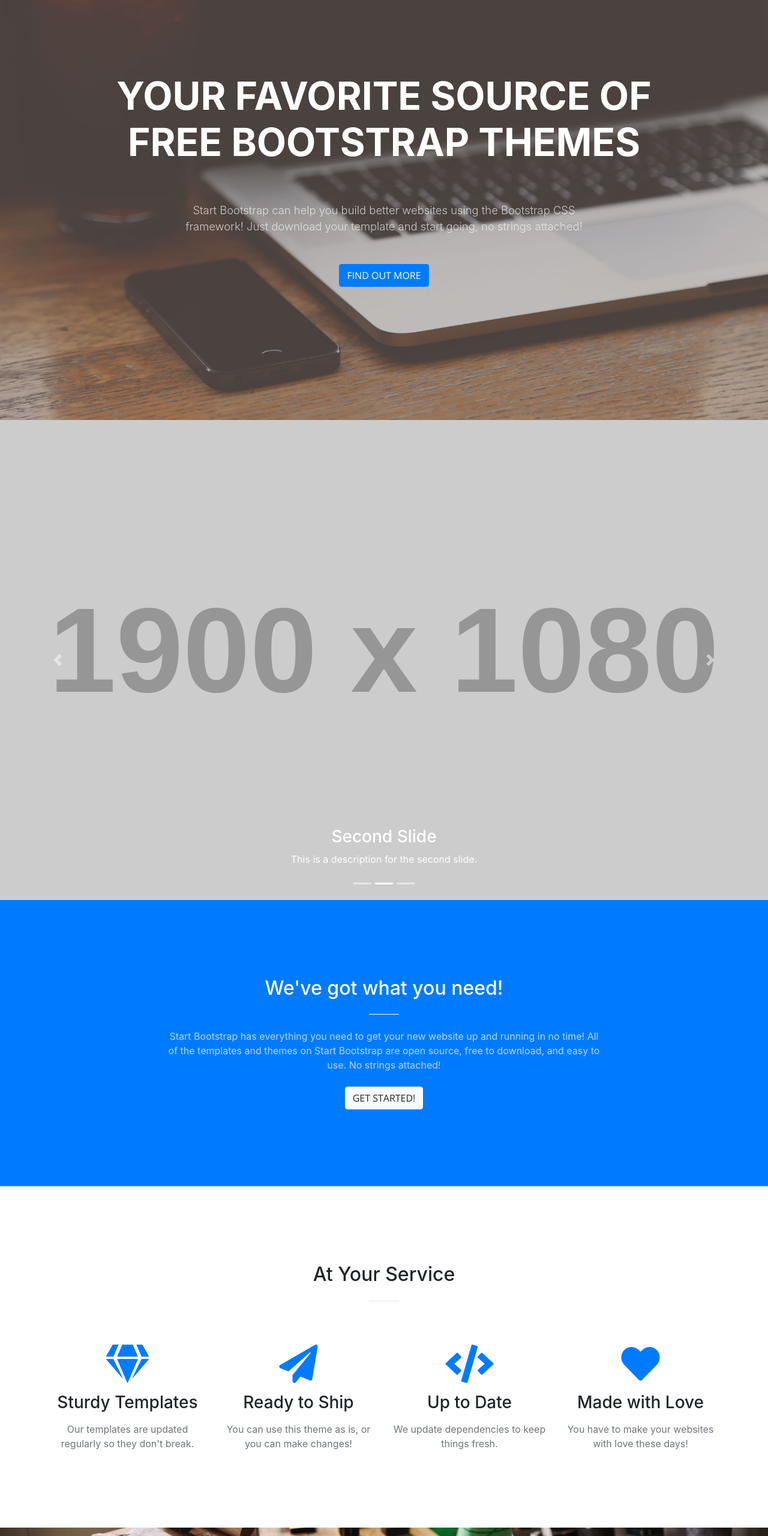
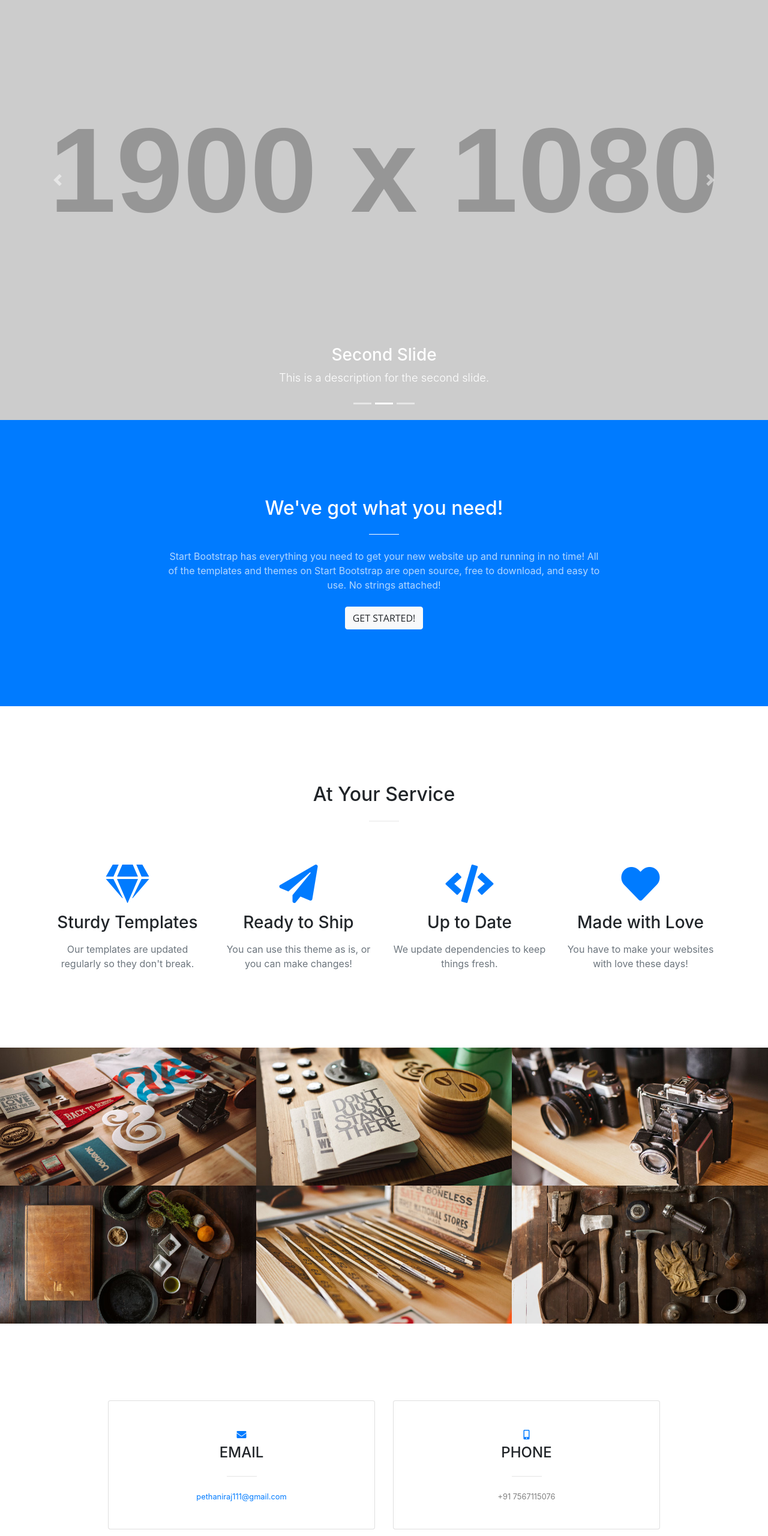
Before and after one commit to pethaniakshay/Raj-Portfolio, a website with bundled scripts: page index.html in a window 1280 px wide. Shown: the part 100-2660 px from the top of the page at 60% size. Built offline with nearby package versions, Linux system fonts and the light colour scheme; placeholder pictures from the web are drawn by us.

Commit message:
Update the site design

```diff
--- a/css/creative.css
+++ b/css/creative.css
@@ -178,7 +178,7 @@ img::-moz-selection {
 header.masthead {
   padding-top: 10rem;
   padding-bottom: calc(10rem - 56px);
-  background-image: url("../img/header.jpg");
+  /* background-image: url("../img/header.jpg"); */
   background-position: center center;
   background-size: cover;
 }
--- a/index.html
+++ b/index.html
@@ -22,7 +22,7 @@
     <link href="vendor/magnific-popup/magnific-popup.css" rel="stylesheet">
 
     <!-- Custom styles for this template -->
-    <link href="css/creative.min.css" rel="stylesheet">
+    <link href="css/creative.css" rel="stylesheet">
 
     <!-- Custom styles for this template -->
     <link href="css/full-slider.css" rel="stylesheet">
@@ -60,8 +60,8 @@
       </div>
     </nav>
 
-    <header class="masthead text-center text-white d-flex">
-      <div class="container my-auto">
+    <header class="masthead">
+      <!-- <div class="container my-auto">
         <div class="row">
           <div class="col-lg-10 mx-auto">
             <h1 class="text-uppercase">
@@ -74,9 +74,7 @@
             <a class="btn btn-primary btn-xl js-scroll-trigger" href="#about">Find Out More</a>
           </div>
         </div>
-      </div>
-    </header>
-
+      </div> -->
       <div id="gallary">
         <div id="carouselExampleIndicators" class="carousel slide" data-ride="carousel">
           <ol class="carousel-indicators">
@@ -117,8 +115,7 @@
           </a>
         </div>
       </div>
-
-
+    </header>
 
     <section class="bg-primary" id="about">
       <div class="container">
@@ -273,17 +270,17 @@
       </div>
     </section>
 
-    <section class="bg-dark text-white">
+    <!-- <section class="bg-dark text-white">
       <div class="container text-center">
         <h2 class="mb-4">Free Download at Start Bootstrap!</h2>
         <a class="btn btn-light btn-xl sr-button" href="http://startbootstrap.com/template-overviews/creative/">Download Now!</a>
       </div>
-    </section>
+    </section> -->
 
     <section id="contact">
       <div class="container">
         <div class="row">
-          <div class="col-md-4 mb-3 mb-md-0">
+          <!-- <div class="col-md-4 mb-3 mb-md-0">
             <div class="card py-4 h-100">
               <div class="card-body text-center">
                 <i class="fas fa-map-marked-alt text-primary mb-2"></i>
@@ -292,8 +289,8 @@
                 <div class="small text-black-50">Takudi Para Jetpur</div>
               </div>
             </div>
-          </div>
-          <div class="col-md-4 mb-3 mb-md-0">
+          </div> -->
+          <div class="offset-md-1 col-md-5 mb-3 mb-md-0">
             <div class="card py-4 h-100">
               <div class="card-body text-center">
                 <i class="fas fa-envelope text-primary mb-2"></i>
@@ -305,7 +302,7 @@
               </div>
             </div>
           </div>
-          <div class="col-md-4 mb-3 mb-md-0">
+          <div class="col-md-5 mb-3 mb-md-0">
             <div class="card py-4 h-100">
               <div class="card-body text-center">
                 <i class="fas fa-mobile-alt text-primary mb-2"></i>
```
Lines whose indentation alone changed are shown as unchanged.
